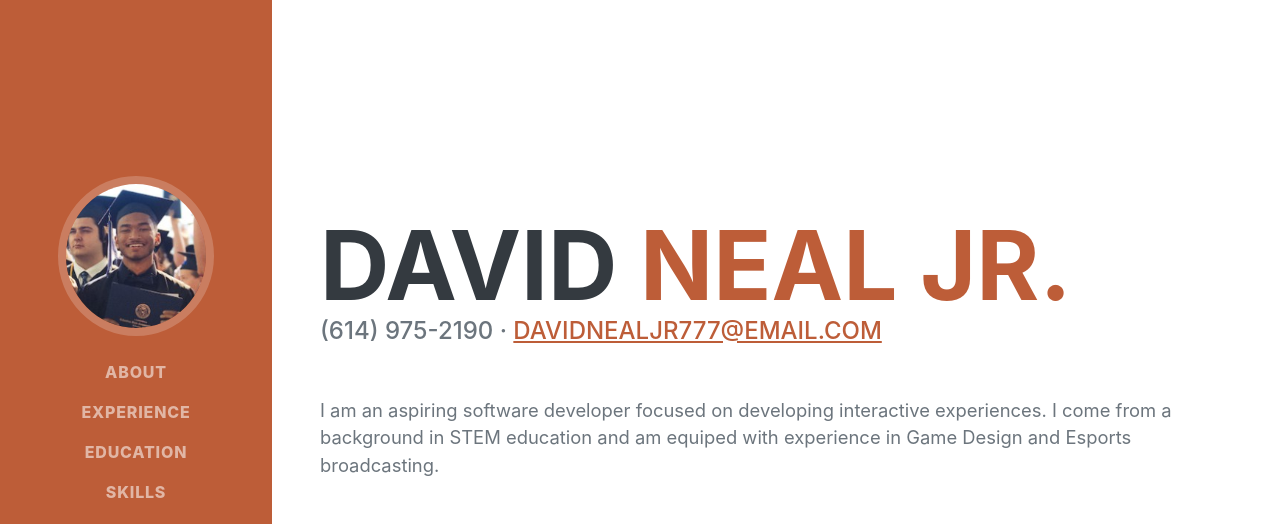
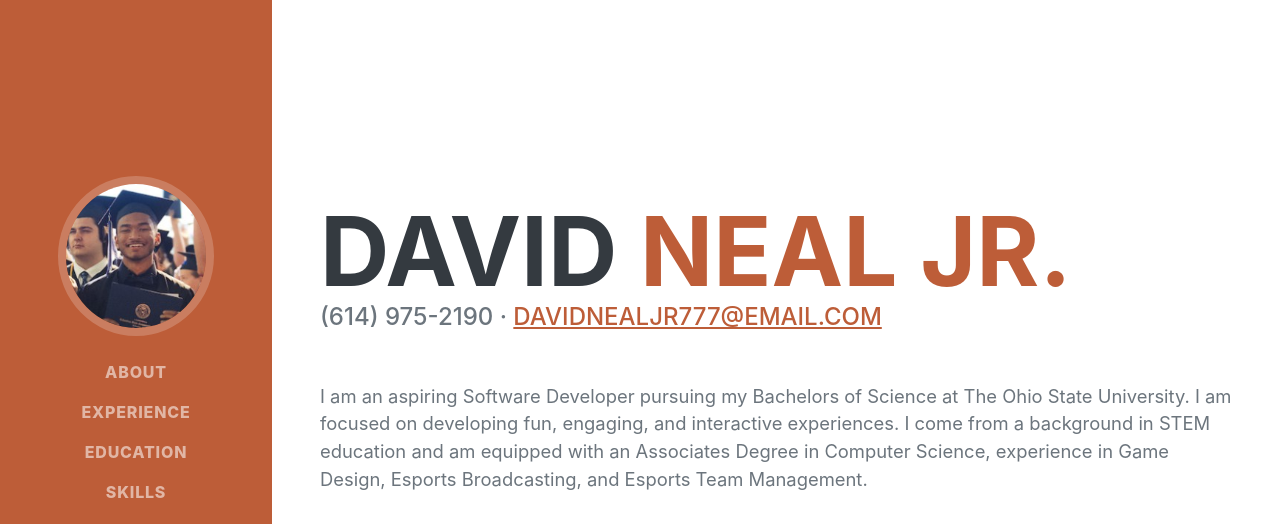
Before and after one commit to dguy1470/david-neal-jr-website, a plain HTML site: page docs/index.html in a window 1280 px wide. Shown: the top 524 px of the page. Drawn offline with nearby package versions, Linux system fonts and the light colour scheme; a web font is replaced by a local one.

Commit message:
Add files via upload
Fixing About me Section

```diff
--- a/docs/index.html
+++ b/docs/index.html
@@ -48,7 +48,8 @@
                         (614) 975-2190 ·
                         <a href="mailto:davidnealjr777@email.com">davidnealjr777@email.com</a>
                     </div>
-                    <p class="lead mb-5">I am an aspiring software developer focused on developing interactive experiences. I come from a background in STEM education and am equiped with experience in Game Design and Esports broadcasting. </p>
+                    <p class="lead mb-5">I am an aspiring Software Developer pursuing my Bachelors of Science at The Ohio State University. I am focused on developing fun, engaging, and interactive experiences.
+                        I come from a background in STEM education and am equipped with an Associates Degree in Computer Science, experience in Game Design, Esports Broadcasting, and Esports Team Management.</p>
                     <div class="social-icons">
                         <a class="social-icon" href="https://www.linkedin.com/in/david-neal-jr/" target="_blank"><i class="fab fa-linkedin-in"></i></a>
                         <a class="social-icon" href="https://github.com/dguy1470" target="_blank"><i class="fab fa-github"></i></a>
```
